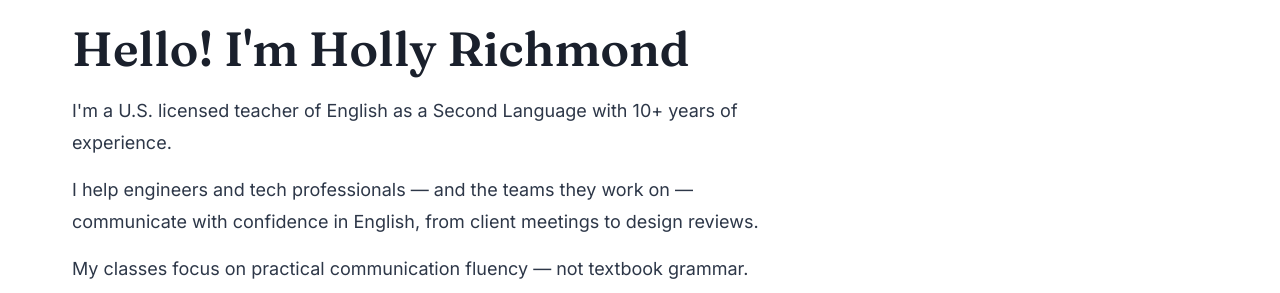
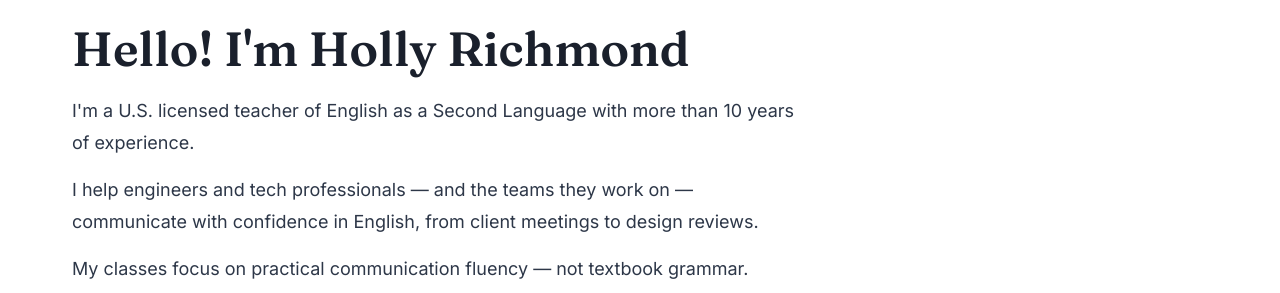
Before and after one commit to nahumgarcia/holly_web, a Jekyll site: the page built from index.html, in a window 1280 px wide and 900 px high. Shown: the part 188-481 px from the top of the window. Built offline with Jekyll 4.4.1, drawn with Linux system fonts in a browser that asks for light colours.

Commit message:
Fix orphaned word in hero tagline
"10+ years of experience." wrapped with "experience." alone on its
own line at desktop width. Lengthening "10+" to "more than 10"
shifts the wrap point so the line break falls on "of experience."
instead.

Co-Authored-By: Claude Sonnet 5 <noreply@anthropic.com>

```diff
--- a/_data/content.yml
+++ b/_data/content.yml
@@ -5,7 +5,7 @@
 hero:
   eyebrow: "Business English coaching for engineering & tech teams"
   greeting: "Hello! I'm Holly Richmond"
-  tagline: "I'm a U.S. licensed teacher of English as a Second Language with 10+ years of experience."
+  tagline: "I'm a U.S. licensed teacher of English as a Second Language with more than 10 years of experience."
   description: |
     I help engineers and tech professionals — and the teams they work on — communicate with confidence in English, from client meetings to design reviews.
 
```
